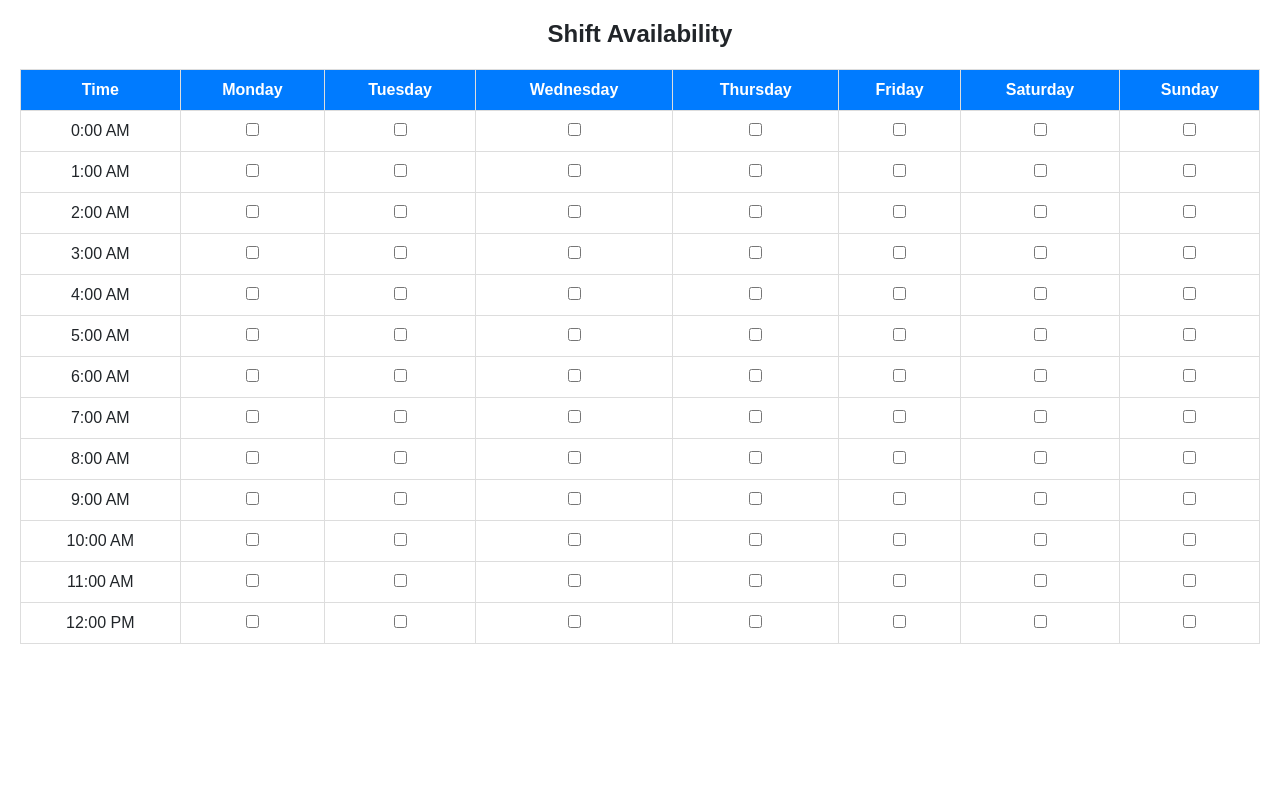
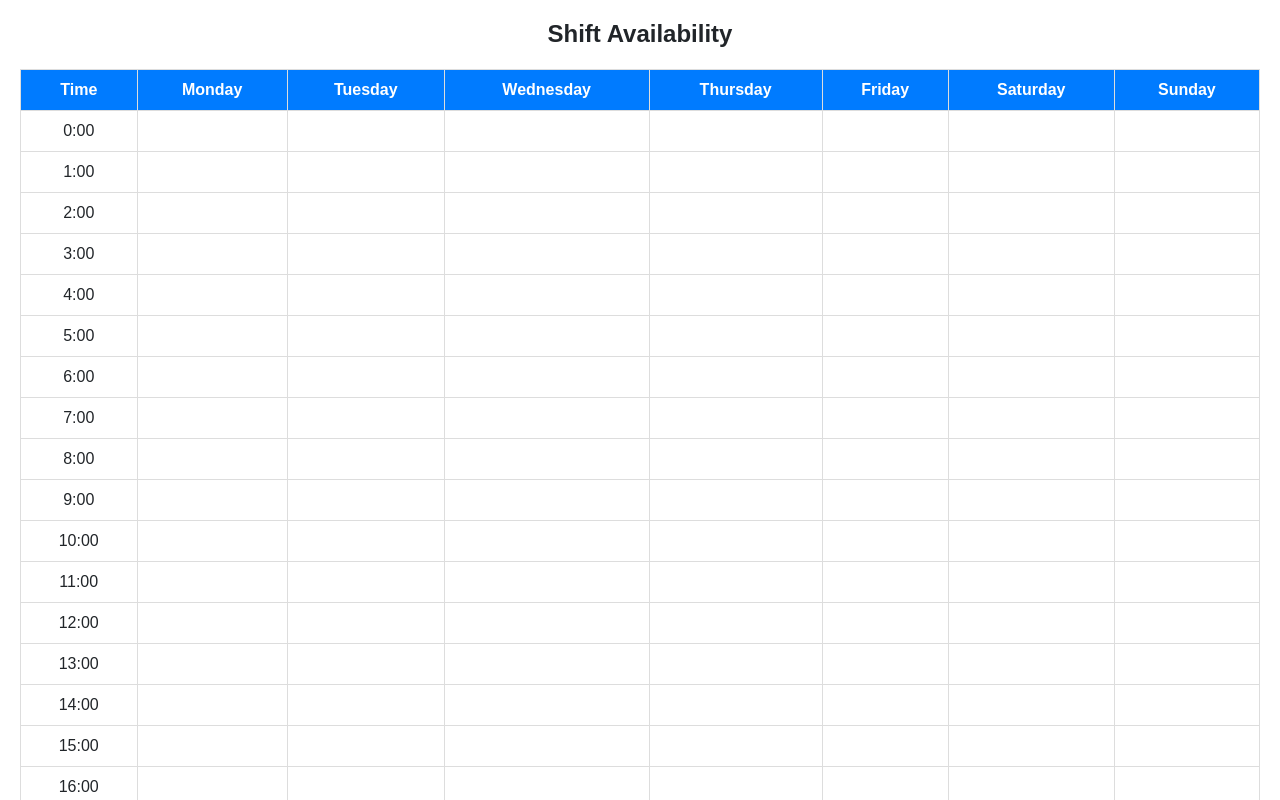
Before and after one commit to javsort/SchichtPlaner, a React (Create React App) app in the folder planner-frontend/: page /shift-availability in a window 1280 px wide. Shown: the top 800 px of the page. Built offline with nearby package versions, Linux system fonts and the light colour scheme.

Commit message:
mini push

```diff
--- a/planner-frontend/src/pages/ShiftAvailability.css
+++ b/planner-frontend/src/pages/ShiftAvailability.css
@@ -2,6 +2,20 @@
     width: 100%;
     padding: 20px;
     font-family: Arial, sans-serif;
+}
+
+.name-input {
+    margin-bottom: 10px;
+}
+
+.name-input label {
+    font-weight: bold;
+    margin-right: 10px;
+}
+
+.name-input input {
+    padding: 5px;
+    width: 200px;
 }
 
 .shift-table {
@@ -21,6 +35,39 @@
     color: white;
 }
 
-.checkbox-cell {
-    text-align: center;
+.shift-preferences {
+    margin-top: 20px;
+    display: flex;
+    align-items: center;
+    gap: 10px;
 }
+
+.shift-preferences label {
+    font-weight: bold;
+}
+
+.shift-preferences input {
+    width: 60px;
+    padding: 5px;
+}
+
+.shift-summary {
+    margin-top: 10px;
+    font-size: 16px;
+}
+
+.error {
+    color: red;
+    font-weight: bold;
+}
+.shift-table td {
+    width: 60px;
+    height: 30px;
+    border: 1px solid #ddd;
+    cursor: pointer;
+  }
+
+  .shift-table td.selected {
+    background-color: #4caf50;
+    color: white;
+  }
--- a/planner-frontend/src/pages/ShiftAvailability.jsx
+++ b/planner-frontend/src/pages/ShiftAvailability.jsx
@@ -1,41 +1,58 @@
 import React, { useState } from "react";
-import "./ShiftAvailability.css"; // Ensure the CSS file exists
+import "./ShiftAvailability.css";
+
+const generateTimeSlots = () => {
+  const slots = [];
+  for (let hour = 0; hour < 24; hour++) {
+    slots.push(`${hour}:00`); // 24-hour format
+  }
+  return slots;
+};
 
 const ShiftAvailability = () => {
-  // Define time slots from 12 AM (00:00) to 12 PM (12:00)
-  const timeSlots = Array.from({ length: 13 }, (_, i) => {
-    const hour = i === 12 ? 12 : i; // 12 for noon, otherwise normal count
-    const suffix = i < 12 ? "AM" : "PM";
-    return `${hour}:00 ${suffix}`;
-  });
-
-  // Days of the week (columns)
+  const timeSlots = generateTimeSlots();
   const days = ["Monday", "Tuesday", "Wednesday", "Thursday", "Friday", "Saturday", "Sunday"];
 
-  // Store shift availability as an object { day: { time: boolean } }
   const [availability, setAvailability] = useState(
     days.reduce((acc, day) => {
-      acc[day] = timeSlots.reduce((acc, time) => {
-        acc[time] = false;
-        return acc;
-      }, {});
+      acc[day] = {};
+      timeSlots.forEach((slot) => (acc[day][slot] = false));
       return acc;
     }, {})
   );
 
-  // Handle checkbox toggle
-  const handleCheckboxChange = (day, time) => {
+  const [isSelecting, setIsSelecting] = useState(false);
+  const [selectedDay, setSelectedDay] = useState(null);
+
+  const handleMouseDown = (day, slot) => {
+    setIsSelecting(true);
+    setSelectedDay(day);
+    toggleSlot(day, slot);
+  };
+
+  const handleMouseEnter = (day, slot) => {
+    if (isSelecting && day === selectedDay) {
+      toggleSlot(day, slot);
+    }
+  };
+
+  const handleMouseUp = () => {
+    setIsSelecting(false);
+    setSelectedDay(null);
+  };
+
+  const toggleSlot = (day, slot) => {
     setAvailability((prev) => ({
       ...prev,
       [day]: {
         ...prev[day],
-        [time]: !prev[day][time],
+        [slot]: !prev[day][slot],
       },
     }));
   };
 
   return (
-    <div className="shift-availability-container">
+    <div className="shift-availability-container" onMouseUp={handleMouseUp}>
       <h2>Shift Availability</h2>
       <div className="table-container">
         <table className="shift-table">
@@ -48,17 +65,16 @@ const ShiftAvailability = () => {
             </tr>
           </thead>
           <tbody>
-            {timeSlots.map((time) => (
-              <tr key={time}>
-                <td>{time}</td>
+            {timeSlots.map((slot) => (
+              <tr key={slot}>
+                <td>{slot}</td>
                 {days.map((day) => (
-                  <td key={`${day}-${time}`}>
-                    <input
-                      type="checkbox"
-                      checked={availability[day][time]}
-                      onChange={() => handleCheckboxChange(day, time)}
-                    />
-                  </td>
+                  <td
+                    key={`${day}-${slot}`}
+                    className={availability[day][slot] ? "selected" : ""}
+                    onMouseDown={() => handleMouseDown(day, slot)}
+                    onMouseEnter={() => handleMouseEnter(day, slot)}
+                  ></td>
                 ))}
               </tr>
             ))}
```
